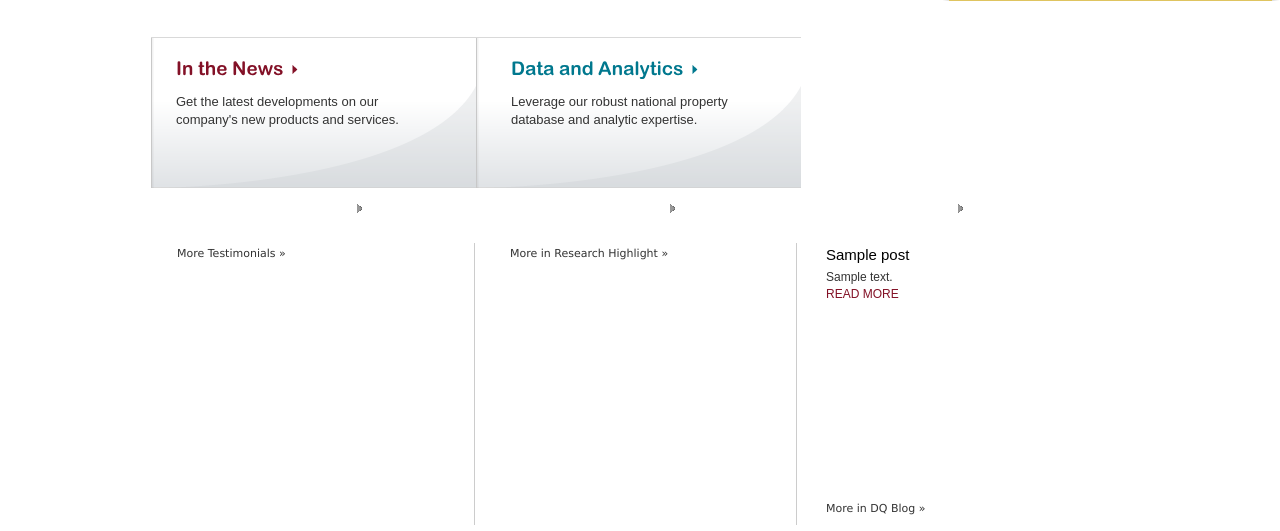
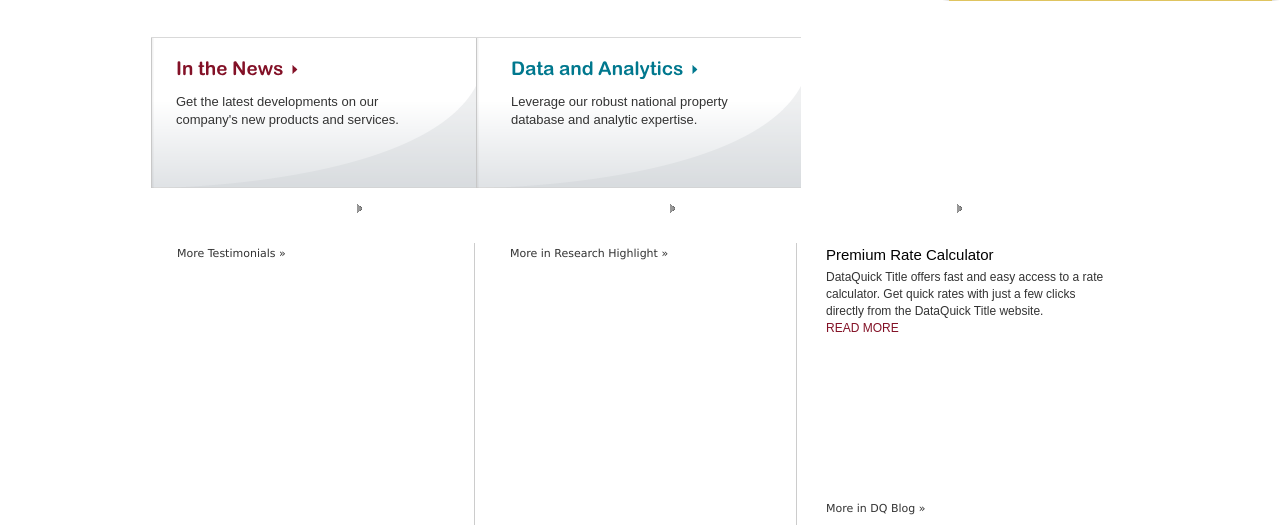
Before and after one commit to nlk-sites/dataquick, a WordPress theme: template wptheme/dq/dqhome.php in a window 1280 px wide. Shown: the part 462-993 px from the top of the page. Run offline with PHP 8.4 and a stand-in for WordPress, Linux system fonts and the light colour scheme; the site name, menu and one post (Sample post) are stand-ins, and other content is empty; some libraries are stand-ins or nearby versions.

Commit message:
updated blog stream to rate calculator

```diff
--- a/wptheme/dq/dqhome.php
+++ b/wptheme/dq/dqhome.php
@@ -44,22 +44,11 @@ get_header(); ?>
 <a href="<?php echo get_permalink(2965); ?>" class="more">More in Research Highlight &raquo;</a>
 </div>
 <div class="b dqb">
-<a href="blog/" class="hdr"><span class="typeface-js">DataQuick Blog</span><span class="ar"></span></a>
+<a href="ratecalculators/" class="hdr"><span class="typeface-js">Rate Calculator</span><span class="ar"></span></a>
 <div class="inside">
-<?php
-global $post;
-$myposts = get_posts('numberposts=2&cat=-1,-5,-6,-7');
-foreach($myposts as $post) :
-//	echo '<pre style="display:none">'. print_r($post,true) .'</pre>';
-echo '<h3><a href="'. get_permalink() .'">'. dq_spaceoff(get_the_title(),41) .'</a></h3><p>';
-if($post->post_excerpt) {
-	echo $post->post_excerpt;
-} else {
-	echo dq_spaceoff(strip_tags($post->post_content));
-}
-echo '<br /><a href="'. get_permalink() .'">READ MORE</a></p>';
-endforeach;
-?>
+<h3><a href="ratecalculators/">Premium Rate Calculator</a></h3>
+	<p>DataQuick Title offers fast and easy access to a rate calculator. Get quick rates with just a few clicks directly from the DataQuick Title website.<br />
+	<a href="ratecalculators/">READ MORE</a></p>
 </div>
 <a href="blog/" class="more">More in DQ Blog &raquo;</a>
 </div>
```
